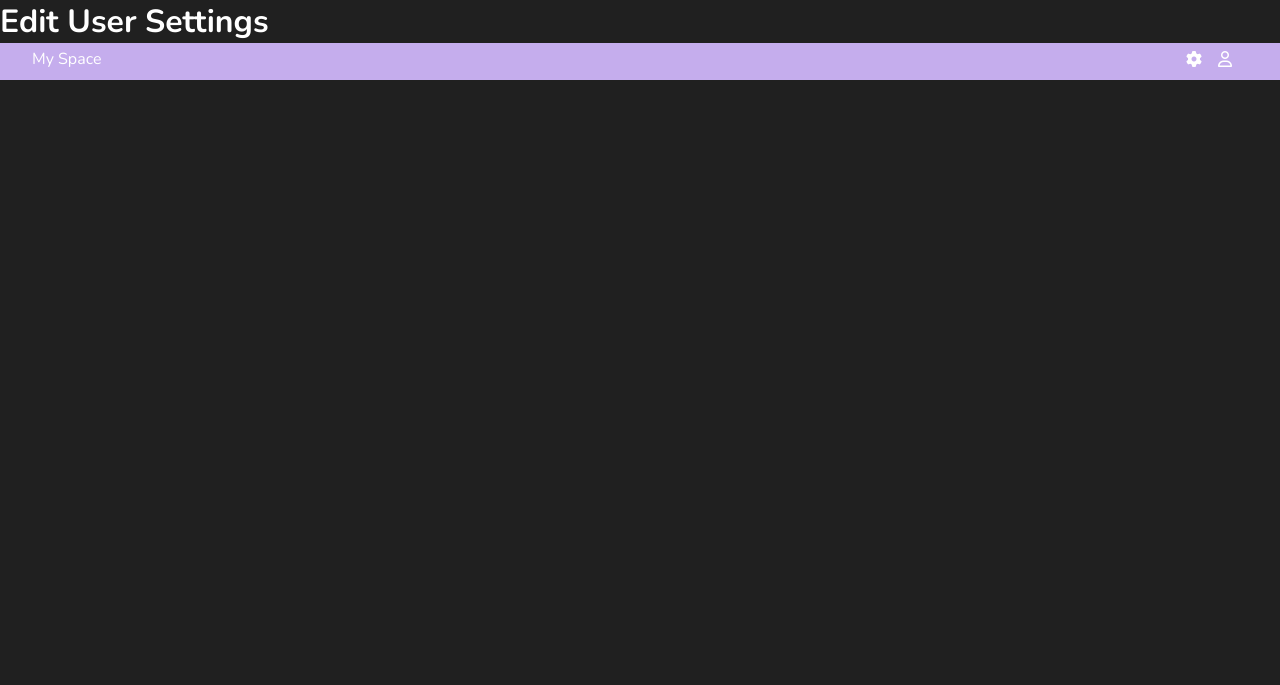
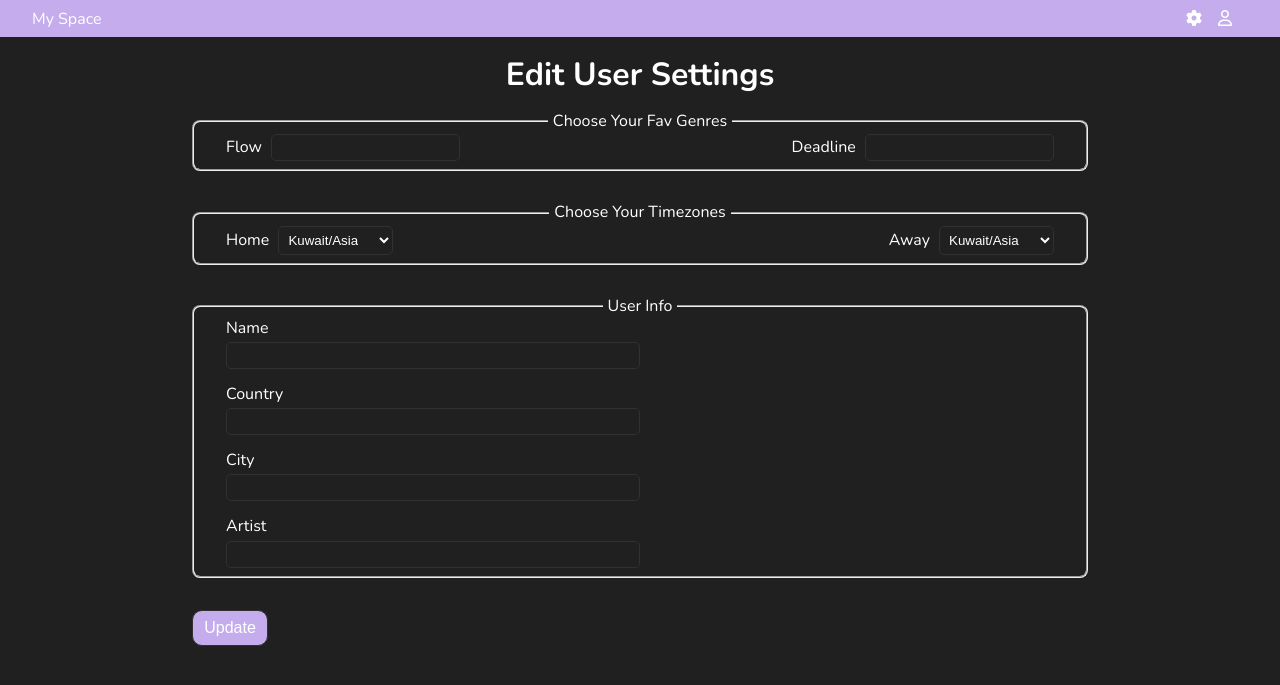
Before and after one commit to Andrea-Ozuem/my-space, a Flask app: template app/templates/setting.html in a window 1280 px wide. Shown: the top 685 px of the page. Run offline with Flask 3, Linux system fonts and the light colour scheme; the template is opened without the code that fills it, so the values that code supplies are empty; parts of the project's set-up code (start-up, migrations or seed data) failed here and were passed over; some libraries are stand-ins or nearby versions.

Commit message:
feat: settings page design

```diff
--- a/app/static/style.css
+++ b/app/static/style.css
@@ -86,7 +86,7 @@ header {
 }
 
 .bold {
-    font-weight: 700;
+    font-weight: var(--fw-bold);
 }
 
 /* Widget section */
@@ -257,7 +257,7 @@ header {
 
 /* Tp do section */
 .tasks h3 {
-    font-weight: 700;
+    font-weight: var(--fw-bold);
     margin: 0.5em;
     margin-bottom: 1em;
 }
@@ -316,7 +316,7 @@ li:hover .custom-check,
     opacity: 0.5;
 }
 
-form {
+.tasks form {
     display: flex;
 }
 
@@ -434,4 +434,73 @@ form {
         }
 
     }
+
+    /* form */
+    fieldset {
+        flex-direction: column;
+    }
 }
+
+/* Settings */
+#setting {
+    width: 70%;
+    margin: 1rem auto;
+}
+
+h1 {
+    text-align: center;
+    margin-bottom: 1rem;
+}
+fieldset {
+    margin-bottom: 2em;
+    border-radius: 8px;
+    display: flex;
+    justify-content: space-between;
+    padding: .2rem 2rem .5rem 2rem;
+    line-height: 1.2;
+    /* border: 0; */
+}
+
+legend {
+    text-align: center;
+    padding: 0 5px 0 5px;
+}
+
+label {
+    margin-right: 5px;
+}
+
+input, select {
+    padding: 5px;
+    /* width: 20em; */
+    color: white;
+    background: transparent;
+    border: 1.5px var(--clr-grey) solid;
+    border-radius: 5px;
+    outline: none;
+}
+
+.user input {
+    width: 50%;
+}
+
+.user {
+    /* text-align: center; */
+    flex-direction: column;
+    gap: 1rem;
+}
+
+input[type=submit] {
+    background-color: var(--clr-accent);
+    font-size: 1rem;
+    padding: .5rem .7rem;
+    border-radius: 10px;
+}
+
+.user label {
+    /* font-weight: 700; */
+}
+.user div div {
+    width: 100%;
+    margin-top: 4px;
+}
--- a/app/templates/layout.html
+++ b/app/templates/layout.html
@@ -21,7 +21,7 @@
             <p>My Space</p>
             <ul class="nav flex">
                 <li>
-                    <a href="/login"><i class="fa-solid fa-gear" style="color: #fff;"></i></a>
+                    <a href="../templates/setting.html"><i class="fa-solid fa-gear" style="color: #fff;"></i></a>
                 </li>
                 <li>
                     <a href="../templates/setting.html"><i class="fa-regular fa-user" style="color: #fff;"></i></a>
@@ -32,7 +32,9 @@
             </ul>
         </nav>
     </header>
+    <body>
         {% block body %}{% endblock %}
+    </body>
     <footer></footer>
 </body>
 </html>
--- a/app/templates/setting.html
+++ b/app/templates/setting.html
@@ -1,7 +1,102 @@
+<!DOCTYPE html>
+<html lang="en">
+<head>
+    <meta charset="UTF-8">
+    <meta http-equiv="X-UA-Compatible" content="IE=edge">
+    <meta name="viewport" content="width=device-width, initial-scale=1.0">
+    <link rel="stylesheet" href="../static/style.css">
+    <script src="https://code.jquery.com/jquery-3.2.1.min.js"></script>
+    <script src="https://kit.fontawesome.com/94fe2c2c98.js" crossorigin="anonymous"></script>
+    <link rel="preconnect" href="https://fonts.googleapis.com">
+    <link rel="preconnect" href="https://fonts.gstatic.com" crossorigin>
+    <link href="https://fonts.googleapis.com/css2?family=Nunito:wght@300;400;700&display=swap" rel="stylesheet">
+    <script src="https://code.jquery.com/jquery-3.2.1.min.js"></script>
+    <script src="../static/scripts/calendar.js" defer></script>
+    <script src="../static/scripts/main.js" defer></script>
+    <title>My Space</title>
+</head>
+<body>
+    <header>
+        <nav class="container">
+            <p>My Space</p>
+            <ul class="nav flex">
+                <li>
+                    <a href="/login"><i class="fa-solid fa-gear" style="color: #fff;"></i></a>
+                </li>
+                <li>
+                    <a href="../templates/setting.html"><i class="fa-regular fa-user" style="color: #fff;"></i></a>
+                </li>
+                <li class="wid-icon">
+                    <i class="fa-solid fa-bars" style="color: #ffffff;"></i>
+                </li>
+            </ul>
+        </nav>
+    </header>
+    <main class="container" id="setting">
+        <h1>Edit User Settings</h1>
+        <form action="" method="POST">
+            <fieldset class="genre">
+                <legend>Choose Your Fav Genres</legend>
+                <div class="set-flow">
+                    <label for="flow">Flow</label>
+                    <input type="text" name="flow" id="flow"></input>
+                </div>
+                <div class="set-dead">
+                    <label for="deadline">Deadline</label>
+                    <input name="deadline" id="deadline"></input>
+                </div>
+            </fieldset>
+            <fieldset>
+                <legend>Choose Your Timezones</legend>
+                <div class="tz1">
+                    <label for="tz1">Home</label>
+                    <select name="tz1" id="tz1">
+                        <!-- gotten from backend -->
+                        <option value="Kuwait/Asia">Kuwait/Asia</option>
+                        <option value="Lagos/Nigeria">Lagos/Nigeria</option>
+                    </select>
+                </div>
+                <div class="tz2">
+                    <label for="tz2">Away</label>
+                    <select name="tz2" id="tz2">
+                        <!-- gotten from backend -->
+                        <option value="Kuwait/Asia">Kuwait/Asia</option>
+                        <option value="Lagos/Nigeria">Lagos/Nigeria</option>
+                    </select>
+                </div>
+            </fieldset>
+
+            <fieldset class="user">
+                <legend>User Info</legend>
+                <div class="name">
+                    <label for="name">Name</label>
+                    <div><input id="name" name="name" type="text"></div>
+                </div>
+                <div class="country">
+                    <label for="country">Country</label>
+                    <div><input id="country" name="country" type="text"></div>
+                </div>
+                <div class="city">
+                    <label for="city">City</label>
+                    <div><input type="text" name="city" id="city"></div>
+                </div>
+                <div class="artist">
+                    <label for="artist">Artist</label>
+                    <div><input id="artist" name="artist" type="text"></div>
+                </div>
+            </fieldset>
+
+            <input type="submit" value="Update">
+        </form>
+    </main>
+    <footer></footer>
+</body>
+</html>
+
+<!-- {% extends "layout.html" %}
 
 <h1>Edit User Settings</h1>
-{% extends "layout.html" %}
 
 {% block body %}
-    <!-- Later replace all her and delete above -->
-{% endblock %}
+
+{% endblock %} -->
```
